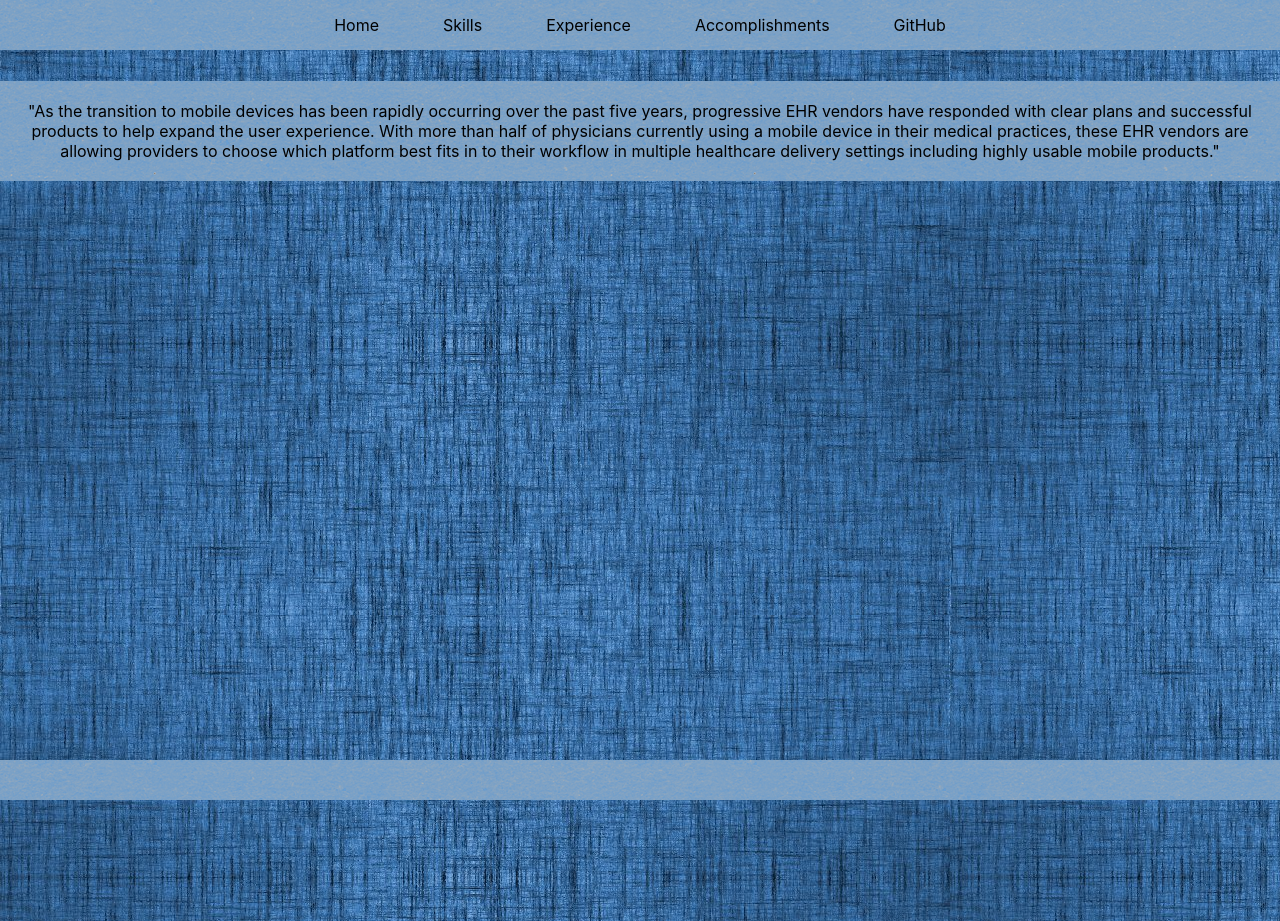
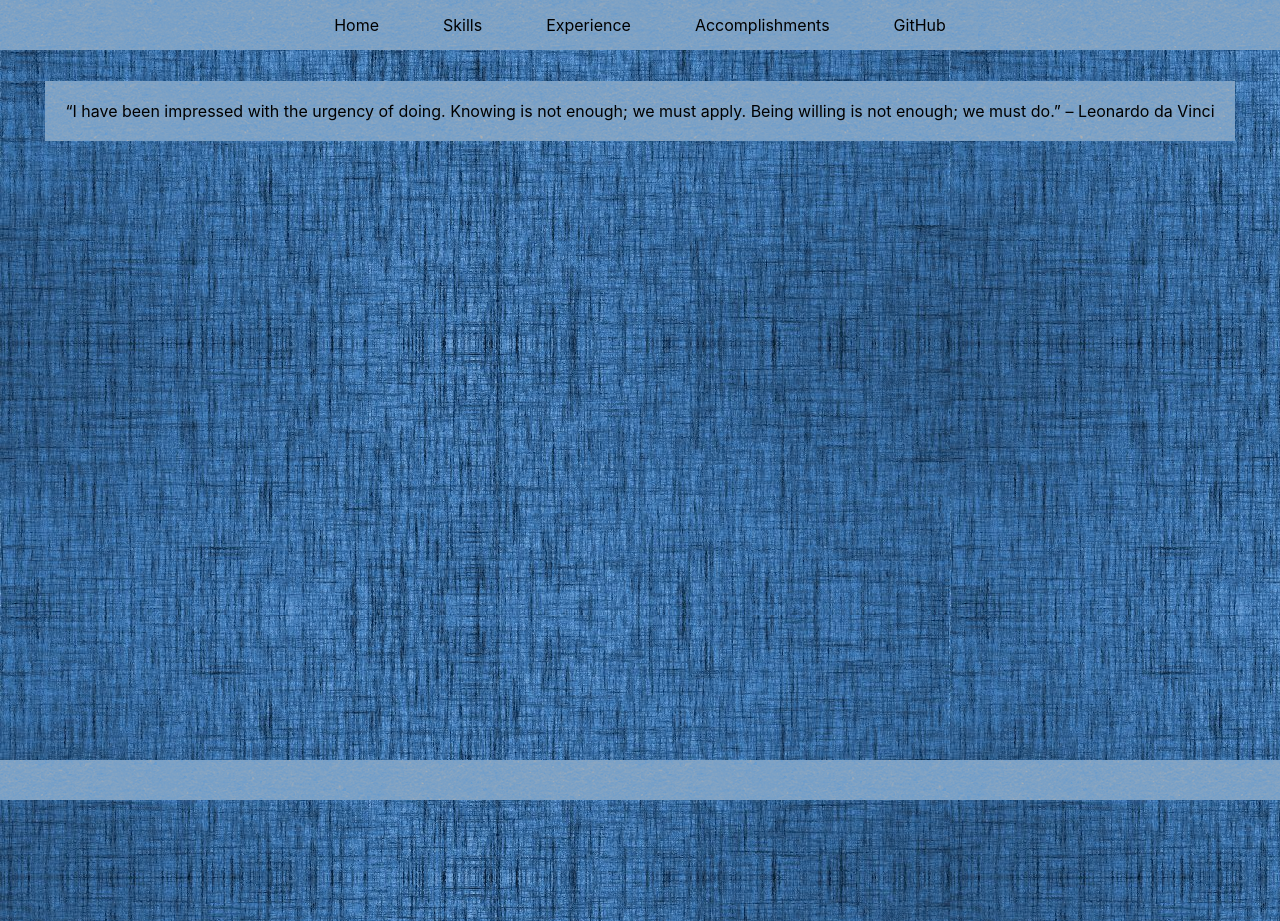
Before and after one commit to borban/ben-orban, a React (Create React App) app: page / in a window 1280 px wide. Built offline with nearby package versions, Linux system fonts and the light colour scheme.

Commit message:
Add quote

```diff
--- a/src/components/pages/home/MainBanner.js
+++ b/src/components/pages/home/MainBanner.js
@@ -5,7 +5,8 @@ const MainBanner = props => {
     return (
         <div className="MainBanner">
             <div className="MainBannerContent">
-                "As the transition to mobile devices has been rapidly occurring over the past five years, progressive EHR vendors have responded with clear plans and successful products to help expand the user experience. With more than half of physicians currently using a mobile device in their medical practices, these EHR vendors are allowing providers to choose which platform best fits in to their workflow in multiple healthcare delivery settings including highly usable mobile products."
+                “I have been impressed with the urgency of doing. Knowing is not enough; we must apply.
+                Being willing is not enough; we must do.” – Leonardo da Vinci
             </div>
         </div>
     );
```
